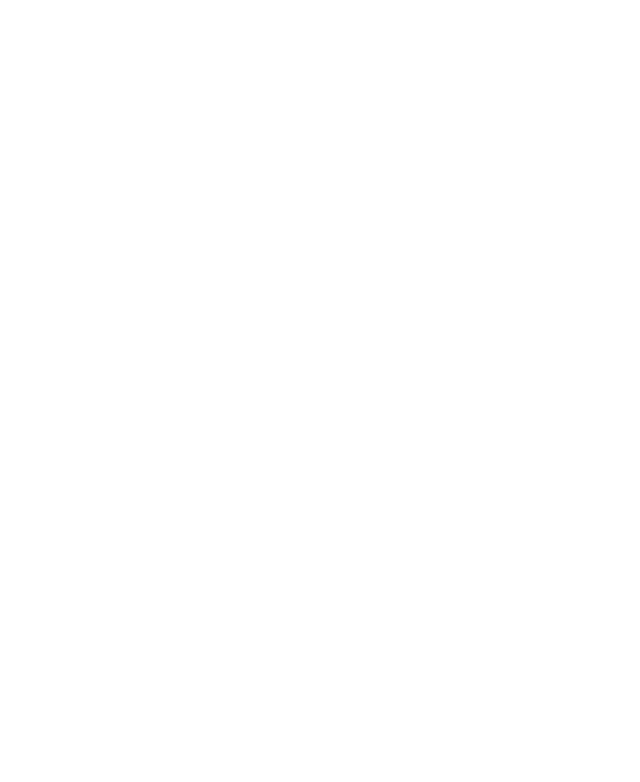
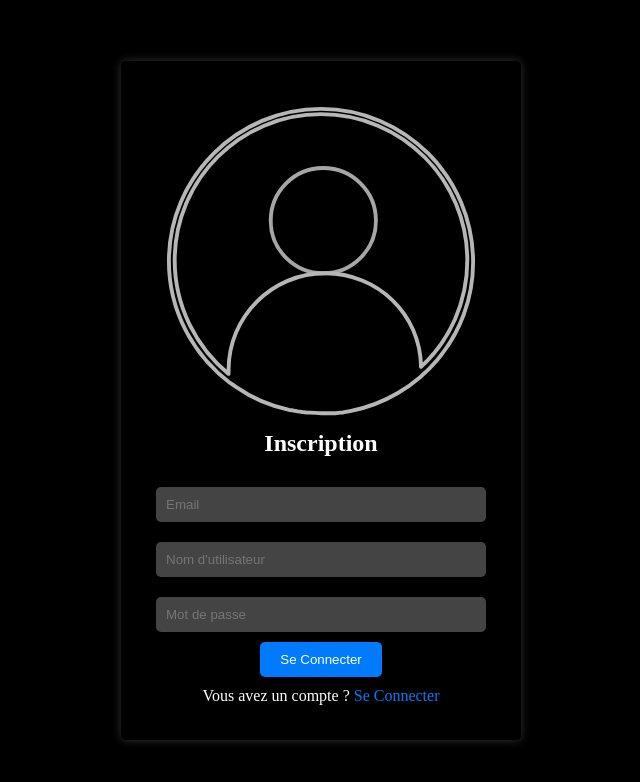
Before and after one commit to Maxime558/Project_fil_rouge, a plain HTML site: page page/inscription.html in a window 1280 px wide. Shown: the whole page, without its empty margins (319-959 px from the left). Drawn offline with Linux system fonts and the light colour scheme.

Commit message:
Ajout d'une page d'incription

```diff
--- /dev/null
+++ b/assets/css/inscription.css
@@ -0,0 +1,96 @@
+/*
+ ██████╗ ███████╗███████╗███████╗████████╗
+ ██╔══██╗██╔════╝██╔════╝██╔════╝╚══██╔══╝
+ ██████╔╝█████╗  ███████╗█████╗     ██║
+ ██╔══██╗██╔══╝  ╚════██║██╔══╝     ██║
+ ██║  ██║███████╗███████║███████╗   ██║
+ ╚═╝  ╚═╝╚══════╝╚══════╝╚══════╝   ╚═╝
+
+*/
+
+* {
+    margin: 0;
+    padding: 0;
+    font-family: inherit, sans-serif;
+    box-sizing: border-box;
+    --imagewidth: 70%;
+    --messagewidth: 95%;
+  }
+  html {
+    scroll-behavior: smooth;
+  }
+  body {
+    background-color: black;
+  }
+
+  /*
+   ██████╗  █████╗  ██████╗ ███████╗     ██████╗ ██████╗ ███╗   ██╗███╗   ██╗███████╗██╗  ██╗██╗ ██████╗ ███╗   ██╗
+   ██╔══██╗██╔══██╗██╔════╝ ██╔════╝    ██╔════╝██╔═══██╗████╗  ██║████╗  ██║██╔════╝╚██╗██╔╝██║██╔═══██╗████╗  ██║
+   ██████╔╝███████║██║  ███╗█████╗      ██║     ██║   ██║██╔██╗ ██║██╔██╗ ██║█████╗   ╚███╔╝ ██║██║   ██║██╔██╗ ██║
+   ██╔═══╝ ██╔══██║██║   ██║██╔══╝      ██║     ██║   ██║██║╚██╗██║██║╚██╗██║██╔══╝   ██╔██╗ ██║██║   ██║██║╚██╗██║
+   ██║     ██║  ██║╚██████╔╝███████╗    ╚██████╗╚██████╔╝██║ ╚████║██║ ╚████║███████╗██╔╝ ██╗██║╚██████╔╝██║ ╚████║
+   ╚═╝     ╚═╝  ╚═╝ ╚═════╝ ╚══════╝     ╚═════╝ ╚═════╝ ╚═╝  ╚═══╝╚═╝  ╚═══╝╚══════╝╚═╝  ╚═╝╚═╝ ╚═════╝ ╚═╝  ╚═══╝
+  */
+
+  .placement {
+    display: flex;
+    justify-content: center;
+    align-items: center;
+    height: 100vh;
+  }
+  .container {
+    background-color: rgba(0, 0, 0, 0.8);
+    padding: 35px;
+    border-radius: 5px;
+    box-shadow: 0 0 10px rgba(255, 255, 255, 0.2);
+    text-align: center;
+    max-width: 400px;
+    margin: 0 auto;
+  }
+
+  h1 {
+    font-size: 24px;
+    margin-bottom: 20px;
+    color: white;
+  }
+
+  input[type="text"],
+  input[type="email"],
+  input[type="password"] {
+    width: 100%;
+    padding: 10px;
+    margin: 10px 0;
+    border: none;
+    background-color: #444;
+    color: #fff;
+    border-radius: 5px;
+  }
+
+  input[type="submit"] {
+    background-color: #007bff;
+    color: #fff;
+    padding: 10px 20px;
+    border: none;
+    border-radius: 5px;
+    cursor: pointer;
+  }
+
+  input[type="submit"]:hover {
+    background-color: #0056b3;
+  }
+
+  .register-link {
+    margin-top: 10px;
+    font-size: 16px;
+    color: white;
+  }
+
+  a {
+    color: #007bff;
+    text-decoration: none;
+    transition: color 0.2s;
+  }
+
+  a:hover {
+    color: #0056b3;
+  }
--- a/page/connexion.html
+++ b/page/connexion.html
@@ -7,13 +7,19 @@
     <link rel="stylesheet" href="../assets/css/connexion.css" />
     <script title="oNlineWebFonts" src="../assets/js/animations.js" type="text/javascript"></script>
     <script src="../assets/js/connexion.js" defer></script>
+    <link
+    rel="icon"
+    type="image/png"
+    sizes="32x32"
+    href="../assets/images/favicon.png"
+  />
   </head>
   <body>
     <div class="placement">
       <div class="container">
         <div class="div"></div>
         <h1>Connexion</h1>
-        <form action="login.php" method="post">
+        <form action="connexion.php" method="post">
           <input
             type="text"
             name="username"
--- a/page/inscription.html
+++ b/page/inscription.html
@@ -0,0 +1,48 @@
+<!DOCTYPE html>
+<html lang="fr">
+  <head>
+    <meta charset="UTF-8" />
+    <meta name="viewport" content="width=device-width, initial-scale=1.0" />
+    <title>Page d'inscription</title>
+    <link rel="stylesheet" href="../assets/css/inscription.css" />
+    <script
+      title="oNlineWebFonts"
+      src="../assets/js/animations.js"
+      type="text/javascript"
+    ></script>
+    <script src="../assets/js/connexion.js" defer></script>
+    <link
+      rel="icon"
+      type="image/png"
+      sizes="32x32"
+      href="../assets/images/favicon.png"
+    />
+  </head>
+  <body>
+    <div class="placement">
+      <div class="container">
+        <div class="div"></div>
+        <h1>Inscription</h1>
+        <input type="email" name="mail" placeholder="Email" required />
+        <form action="inscription.php" method="post">
+          <input
+            type="text"
+            name="username"
+            placeholder="Nom d'utilisateur"
+            required
+          />
+          <input
+            type="password"
+            name="password"
+            placeholder="Mot de passe"
+            required
+          />
+          <input type="submit" value="Se Connecter" />
+        </form>
+        <p class="register-link">
+          Vous avez un compte ? <a href="connexion.html">Se Connecter</a>
+        </p>
+      </div>
+    </div>
+  </body>
+</html>
```
Also changed, not shown: index.html (+5 -5 lines).
